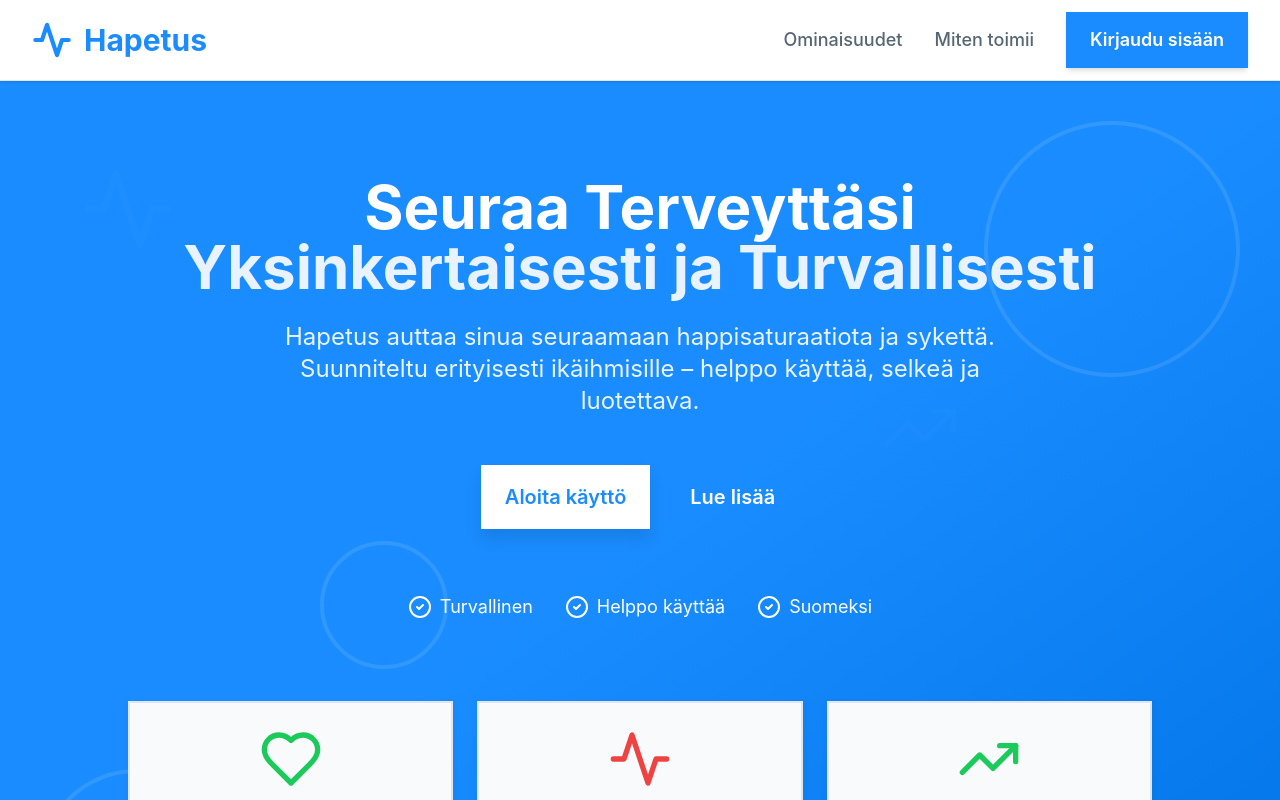
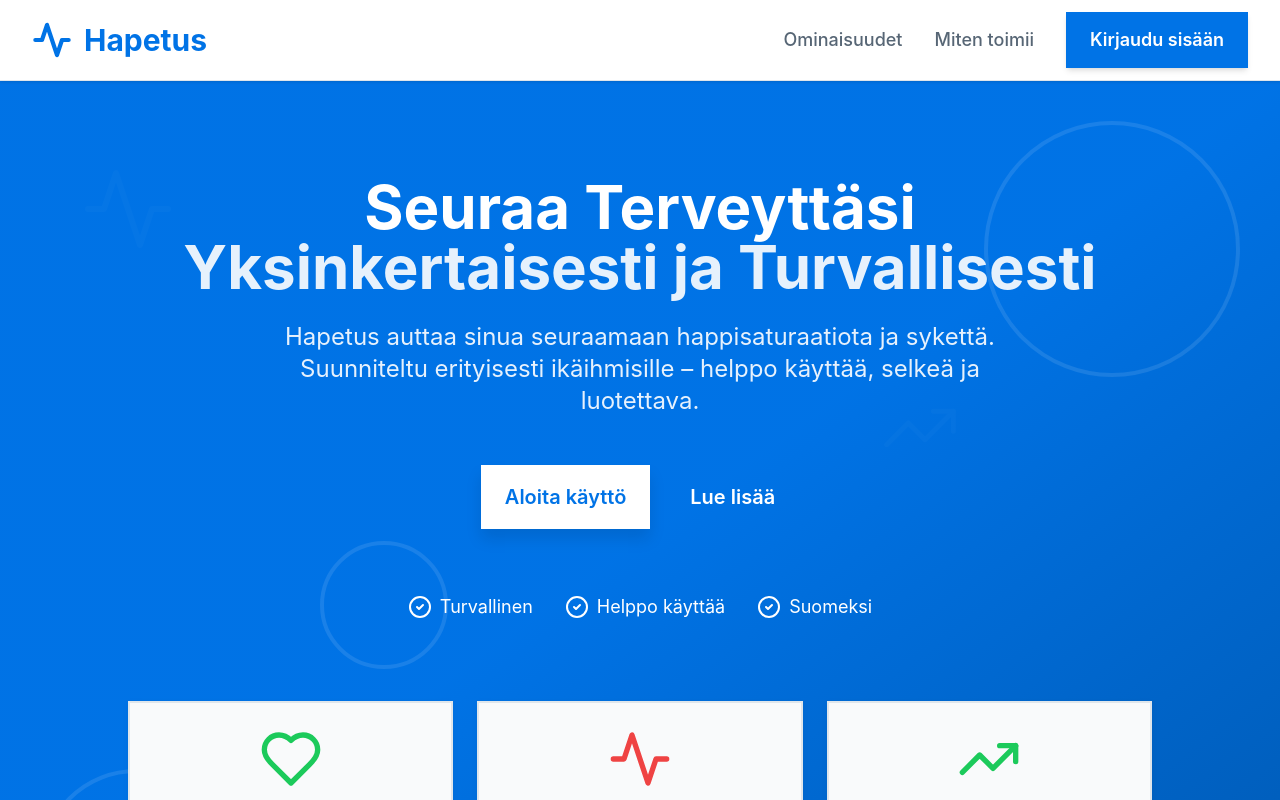
Before and after one commit to Konderi/SpO2-Seuranta, a Next.js app in the folder web/: page / in a window 1280 px wide. Shown: the top 800 px of the page. Built offline with nearby package versions, Linux system fonts and the light colour scheme; no server answers.

Commit message:
Darken primary blue color for better contrast and readability

```diff
--- a/web/tailwind.config.js
+++ b/web/tailwind.config.js
@@ -10,15 +10,15 @@ module.exports = {
       colors: {
         // Primary - Trust & Medical Blue
         primary: {
-          DEFAULT: 'hsl(210, 100%, 55%)', // #0088FF
-          dark: 'hsl(210, 100%, 45%)',    // #0070CC
+          DEFAULT: 'hsl(210, 100%, 45%)', // #0070E6 - Darker, more professional
+          dark: 'hsl(210, 100%, 35%)',    // #0059B3 - Even darker for hover
           light: 'hsl(210, 100%, 95%)',    // #E6F4FF
         },
         // Semantic Colors
         success: 'hsl(142, 76%, 45%)',     // #1CB854
         warning: 'hsl(38, 92%, 55%)',      // #F59E0B
         error: 'hsl(0, 84%, 60%)',         // #EF4444
-        info: 'hsl(210, 100%, 55%)',       // #0088FF
+        info: 'hsl(210, 100%, 45%)',       // #0070E6 - Match primary
         // Neutral Palette (High Contrast for Accessibility)
         background: 'hsl(0, 0%, 100%)',    // White
         surface: 'hsl(210, 20%, 98%)',     // Off-white
```
